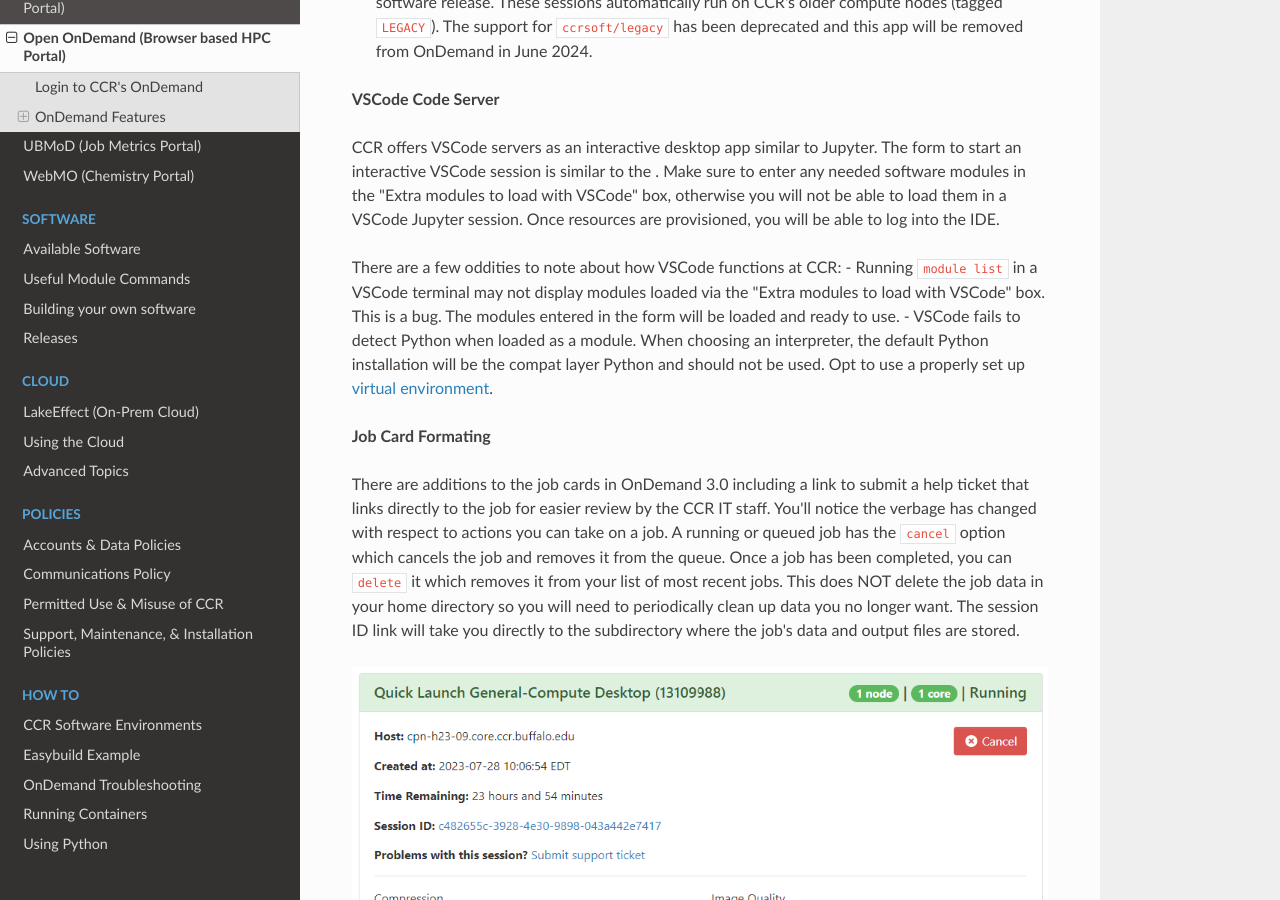
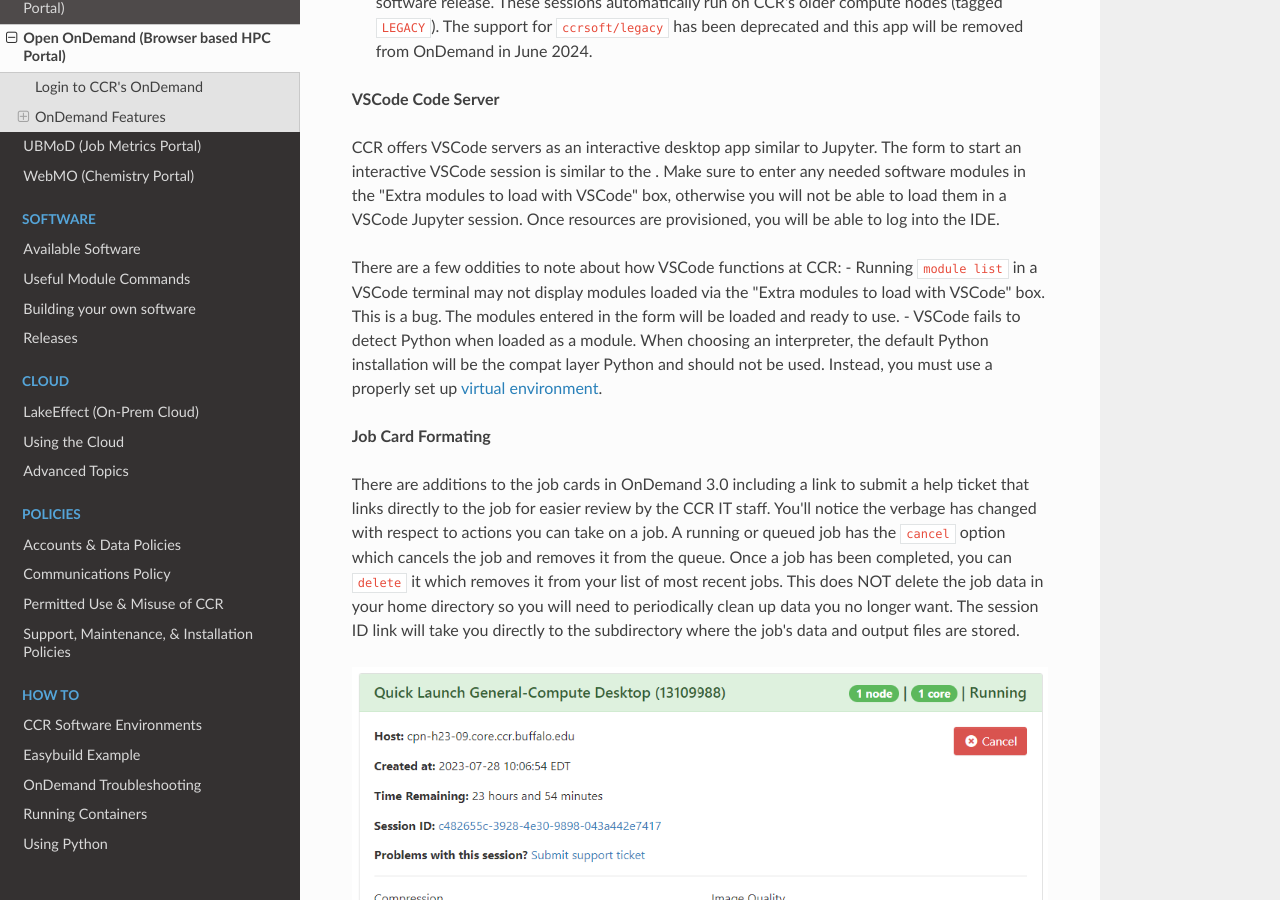
Before and after one commit to ubccr/ccrdocs, an MkDocs documentation site: the page built from pages/portals/ood.md, in a window 1280 px wide and 900 px high, scrolled down 5215 px. Built offline with MkDocs 1.6.1, drawn with Linux system fonts in a browser that asks for light colours; nearby versions of some CDN libraries.

Commit message:
Typo fix

```diff
--- a/pages/portals/ood.md
+++ b/pages/portals/ood.md
@@ -123,7 +123,7 @@ CCR offers VSCode servers as an interactive desktop app similar to Jupyter. The
 
 There are a few oddities to note about how VSCode functions at CCR:
 - Running `module list` in a VSCode terminal may not display modules loaded via the "Extra modules to load with VSCode" box. This is a bug. The modules entered in the form will be loaded and ready to use.
-- VSCode fails to detect Python when loaded as a module. When choosing an interpreter, the default Python installation will be the compat layer Python and should not be used. Opt to use a properly set up [virtual environment](/howto/python#virtual-environments).
+- VSCode fails to detect Python when loaded as a module. When choosing an interpreter, the default Python installation will be the compat layer Python and should not be used. Instead, you must use a properly set up [virtual environment](/howto/python#virtual-environments).
 
 **Job Card Formating**
 
```
Also changed, not shown: pages/howto/python.md (+2 -2 lines).
